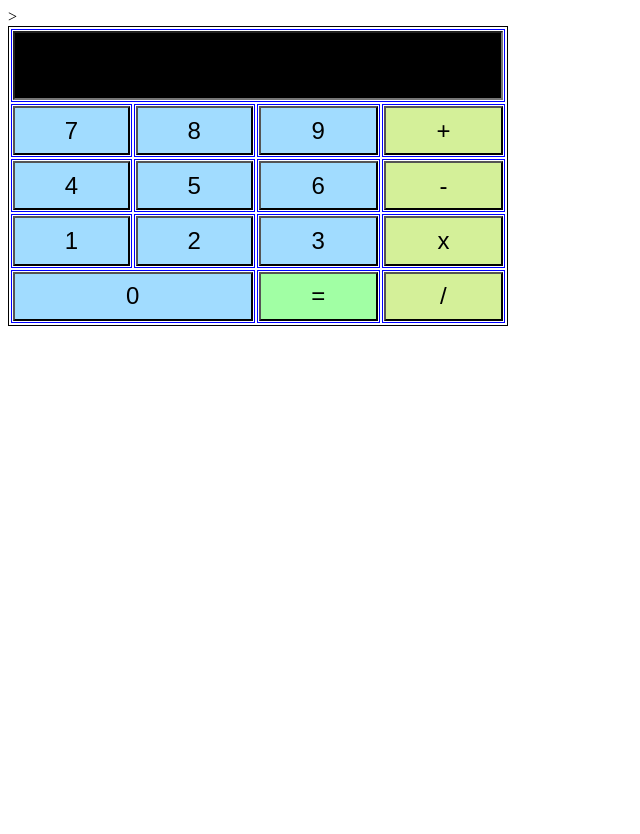
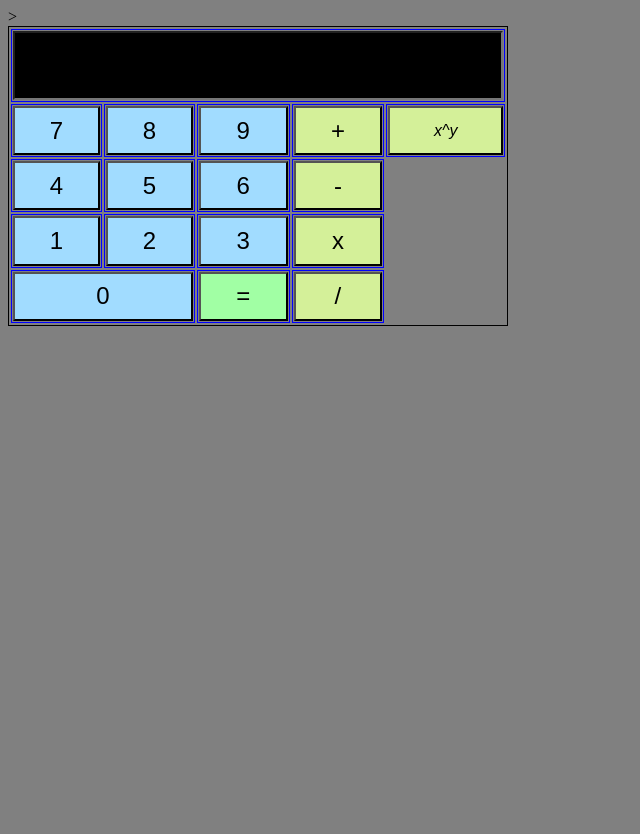
Before and after one commit to jmartin111/flask-calculator, a Flask app: page / in a window 1280 px wide. Shown: the whole page, without its empty margins (0-640 px from the left). Run offline with Flask 2, Linux system fonts and the light colour scheme; some web fonts are replaced.

Commit message:
Add exponent function
* very crude
* x^y
* thats it

```diff
--- a/static/form.css
+++ b/static/form.css
@@ -1,3 +1,6 @@
+body {
+  background-color: #808080;
+}
 .flaskulator
 {
   display: inline-block;
--- a/templates/user_input.html
+++ b/templates/user_input.html
@@ -8,13 +8,16 @@
     <form class="flaskulator">
       <table>
         <tr id="d">
-          <td colspan="4"><input class="display" type="text" name="display" id="display" readonly></td>
+          <td colspan="5"><input class="display" type="text" name="display" id="display" readonly></td>
         </tr>
         <tr id="789">
           <td><input class="digits" type="button" id="7" name="7" value="7" onclick="updateDisplay(7)"></td>
           <td><input class="digits" type="button" id="8" name="8" value="8" onclick="updateDisplay(8)"></td>
           <td><input class="digits" type="button" id="9" name="9" value="9" onclick="updateDisplay(9)"></td>
           <td><input class="operators" type="button" id="add" name="add" value="+" onclick="processValue(this.value)"></td>
+          <td><input class="operators" type="button" id="square" name="square" value="x^y"
+                     onclick="processValue('**')"
+                     style="font-style:italic; font-size:100%"></td>
         </tr>
         <tr id="456">
           <td><input class="digits" type="button" id="4" name="4" value="4" onclick="updateDisplay(4)"></td>
```
